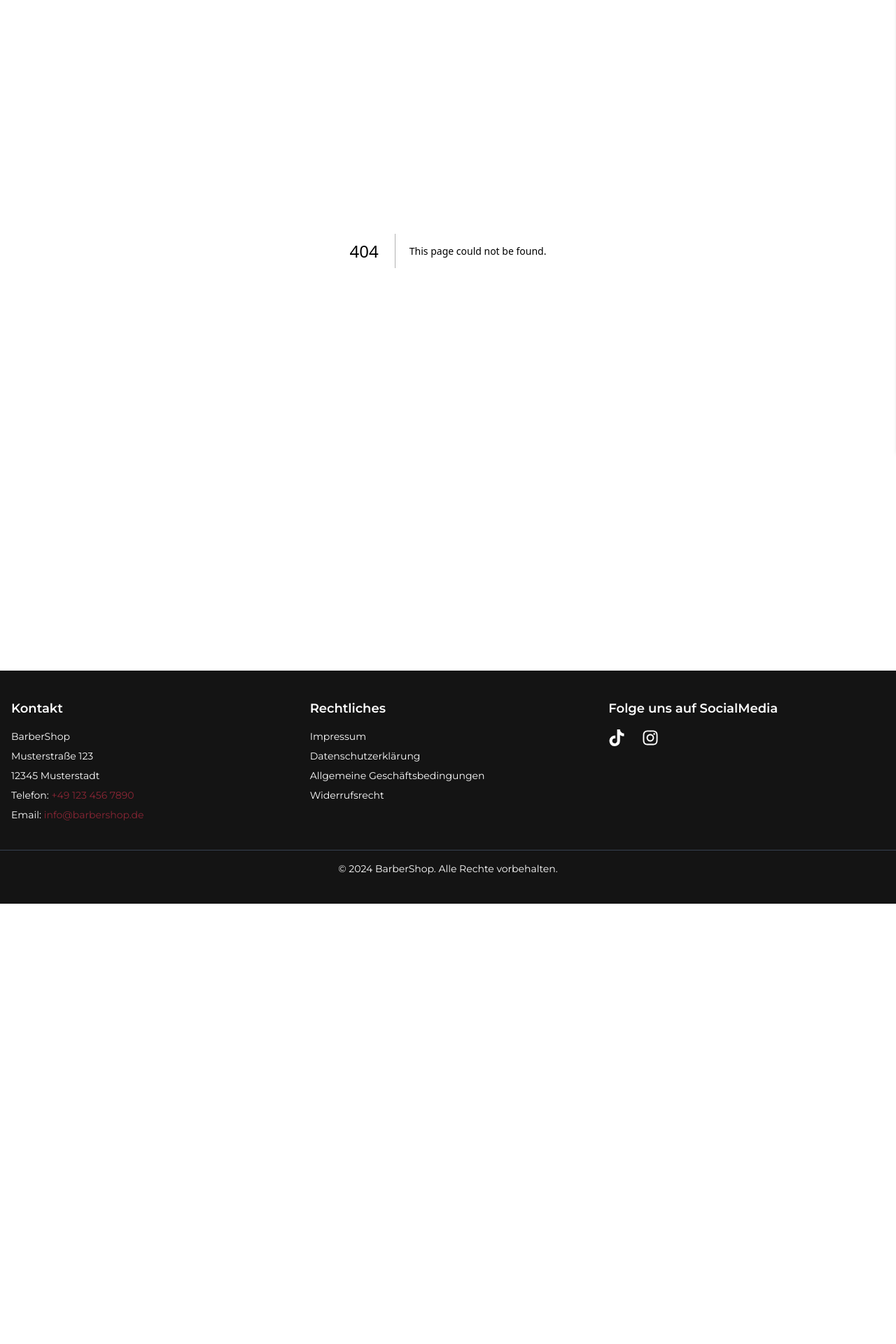
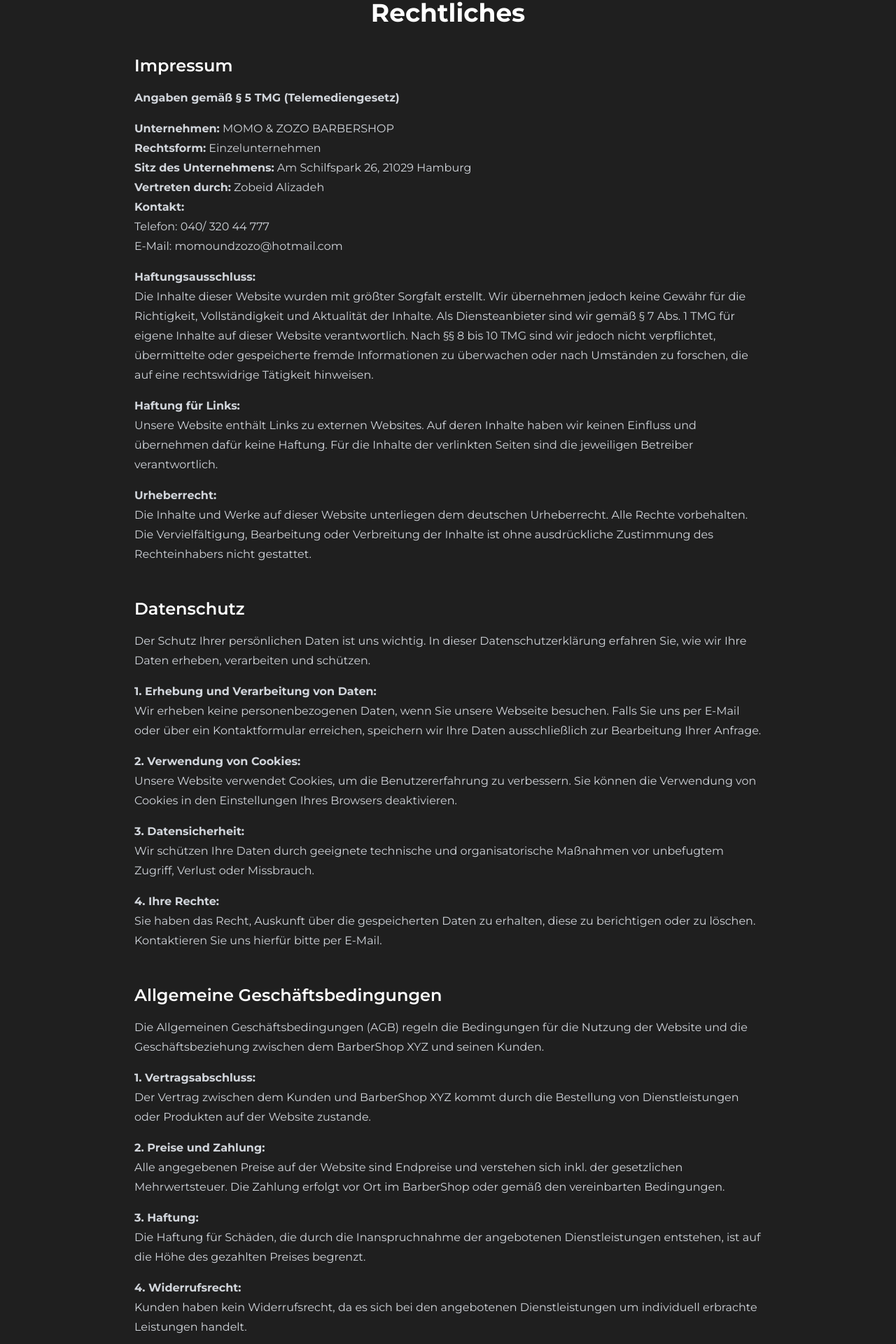
Before and after one commit to AliCodesX/barbershop-landingpage, a Next.js app: page /legal in a window 1280 px wide. Before the commit this address had no page. Shown: the part 154-2074 px from the top of the page at 70% size. Before the commit the page ends 1445 px from the top, so only its background shows below. Built offline with nearby package versions, Linux system fonts and the light colour scheme.

Commit message:
final Changes

```diff
--- a/app/contact/page.tsx
+++ b/app/contact/page.tsx
@@ -1,7 +1,6 @@
 'use client';
 
 import React from "react";
-import { Container, Typography, Box, Card, CardContent, Grid } from "@mui/material";
 import { useTypewriter, Cursor } from "react-simple-typewriter";
 
 const Contact = () => {
@@ -13,74 +12,54 @@
     // Typewriter effect using the hook
     const [text] = useTypewriter({
         words: ["Du kannst jederzeit ohne Termin vorbeikommen."],
-        loop: 0, // Loop 0 means it only types once
-        delaySpeed: 100,
+        loop: true,
+        typeSpeed: 30,
+        deleteSpeed: 10,
+        delaySpeed: 2000,
     });
 
     return (
-        <Container className="mt-10 p-6" maxWidth="lg" sx={{ py: 4, backgroundColor: '#1f1f1f', borderRadius: 2, boxShadow: 4 }}>
-            {/* Typewriter Text */}
-            <Box sx={{ mb: 4 }}>
-                <Typography className="text-center" variant="h4" gutterBottom sx={{ color: "#fff", fontWeight: 'bold' }}>
-                    Besuche uns ohne einen Termin!
-                </Typography>
-                <Typography className="text-center" variant="h6" sx={{ color: "#bdbdbd" }}>
-                    {text}
-                    <Cursor />
-                </Typography>
-            </Box>
+        <section className="mt-10 px-4 lg:px-16">
+            <div className="mt-10 p-6 bg-blackBackground text-white rounded-md shadow-md">
+                {/* Typewriter Text */}
+                <div className="mb-6 text-center">
+                    <h2 className="text-2xl font-bold mb-2">Besuche uns ohne einen Termin!</h2>
+                    <p className="text-base md:text-lg font-semibold mt-4">
+                        {text} <Cursor cursorBlinking cursorStyle="|" cursorColor="#ffaa17"/>
+                    </p>
+                </div>
 
-            {/* Kontaktinformationen */}
-            <Box sx={{ mb: 4 }}>
-                <Typography variant="h5" gutterBottom sx={{ color: "#fff", fontWeight: 'bold' }}>
-                    Kontaktinformationen
-                </Typography>
-                <Grid container spacing={2}>
-                    <Grid item xs={12} sm={6}>
-                        <Card className="bg-richBlack text-white" variant="outlined" sx={{ borderRadius: 2, boxShadow: 3 }}>
-                            <CardContent>
-                                <Typography variant="subtitle1" sx={{ color: "#fff", fontWeight: 'bold' }}>Adresse</Typography>
-                                <Typography variant="body2" sx={{ color: "#bdbdbd" }}>{address}</Typography>
-                            </CardContent>
-                        </Card>
-                    </Grid>
-                    <Grid item xs={12} sm={6}>
-                        <Card className="bg-richBlack text-white" variant="outlined" sx={{ borderRadius: 2, boxShadow: 3 }}>
-                            <CardContent>
-                                <Typography variant="subtitle1" sx={{ color: "#fff", fontWeight: 'bold' }}>Telefon</Typography>
-                                <Typography variant="body2" sx={{ color: "#bdbdbd" }}>{phone}</Typography>
-                            </CardContent>
-                        </Card>
-                    </Grid>
-                </Grid>
-            </Box>
+                {/* Kontaktinformationen */}
+                <div className="mb-6">
+                    <h3 className="text-xl font-bold mb-4">Kontaktinformationen</h3>
+                    <div className="grid grid-cols-1 md:grid-cols-2 gap-4">
+                        <div className="bg-richBlack p-4 rounded-md shadow">
+                            <h4 className="text-lg font-semibold mb-2">Adresse</h4>
+                            <p className="text-gray-400">{address}</p>
+                        </div>
+                        <div className="bg-richBlack p-4 rounded-md shadow">
+                            <h4 className="text-lg font-semibold mb-2">Telefon</h4>
+                            <p className="text-gray-400">{phone}</p>
+                        </div>
+                    </div>
+                </div>
 
-            {/* Öffnungszeiten */}
-            <Box sx={{ mb: 4 }}>
-                <Typography variant="h5" gutterBottom sx={{ color: "#fff", fontWeight: 'bold' }}>
-                    Öffnungszeiten
-                </Typography>
-                <Grid container spacing={2}>
-                    <Grid item xs={12} sm={6}>
-                        <Card className="bg-richBlack text-white" variant="outlined" sx={{ borderRadius: 2, boxShadow: 3 }}>
-                            <CardContent>
-                                <Typography variant="subtitle1" sx={{ color: "#fff", fontWeight: 'bold' }}>Unsere Öffnungszeiten</Typography>
-                                <Typography variant="body2" sx={{ color: "#bdbdbd" }}>{openingHours}</Typography>
-                            </CardContent>
-                        </Card>
-                    </Grid>
-                    <Grid item xs={12} sm={6}>
-                        <Card className="bg-richBlack text-white" variant="outlined" sx={{ borderRadius: 2, boxShadow: 3 }}>
-                            <CardContent>
-                                <Typography variant="body2" sx={{ color: "#bdbdbd" }}>
-                                    {holidayNotice}
-                                </Typography>
-                            </CardContent>
-                        </Card>
-                    </Grid>
-                </Grid>
-            </Box>
-        </Container>
+                {/* Öffnungszeiten */}
+                <div className="mb-6">
+                    <h3 className="text-xl font-bold mb-4">Öffnungszeiten</h3>
+                    <div className="grid grid-cols-1 md:grid-cols-2 gap-4">
+                        <div className="bg-richBlack p-4 rounded-md shadow">
+                            <h4 className="text-lg font-semibold mb-2">Unsere Öffnungszeiten</h4>
+                            <p className="text-gray-400">{openingHours}</p>
+                        </div>
+                        <div className="bg-richBlack p-4 rounded-md shadow">
+                            <p className="text-gray-400">{holidayNotice}</p>
+                        </div>
+                    </div>
+                </div>
+            </div>
+        </section>
+
     );
 };
 
--- a/app/globals.css
+++ b/app/globals.css
@@ -10,6 +10,7 @@
 
 body{
  background-color: #FFFFFF;
+
 }
 
 @layer base {
--- /dev/null
+++ b/app/legal/page.tsx
@@ -0,0 +1,96 @@
+'use client';
+
+import React from "react";
+
+const LegalPage = () => {
+    return (
+        <div className="min-h-screen bg-blackBackground text-white px-6 py-10">
+            <div className="max-w-4xl mx-auto">
+                {/* Überschrift */}
+                <h1 className="text-4xl font-bold mb-10 text-center">Rechtliches</h1>
+
+                {/* Impressum */}
+                <section className="mb-12">
+                    <h2 className="text-2xl font-semibold mb-4">Impressum</h2>
+                    <p className="text-gray-300 leading-7">
+                        <strong>Angaben gemäß § 5 TMG (Telemediengesetz)</strong>
+                    </p>
+                    <p className="text-gray-300 leading-7 mt-4">
+                        <strong>Unternehmen:</strong> MOMO & ZOZO BARBERSHOP<br />
+                        <strong>Rechtsform:</strong> Einzelunternehmen<br />
+                        <strong>Sitz des Unternehmens:</strong> Am Schilfspark 26, 21029 Hamburg<br />
+                        <strong>Vertreten durch:</strong> Zobeid Alizadeh<br />
+                        <strong>Kontakt:</strong><br />
+                        Telefon: 040/ 320 44 777<br />
+                        E-Mail: momoundzozo@hotmail.com<br />
+                    </p>
+
+                    <p className="text-gray-300 leading-7 mt-4">
+                        <strong>Haftungsausschluss:</strong><br />
+                        Die Inhalte dieser Website wurden mit größter Sorgfalt erstellt. Wir übernehmen jedoch keine Gewähr für die Richtigkeit, Vollständigkeit und Aktualität der Inhalte. Als Diensteanbieter sind wir gemäß § 7 Abs. 1 TMG für eigene Inhalte auf dieser Website verantwortlich. Nach §§ 8 bis 10 TMG sind wir jedoch nicht verpflichtet, übermittelte oder gespeicherte fremde Informationen zu überwachen oder nach Umständen zu forschen, die auf eine rechtswidrige Tätigkeit hinweisen.
+                    </p>
+
+                    <p className="text-gray-300 leading-7 mt-4">
+                        <strong>Haftung für Links:</strong><br />
+                        Unsere Website enthält Links zu externen Websites. Auf deren Inhalte haben wir keinen Einfluss und übernehmen dafür keine Haftung. Für die Inhalte der verlinkten Seiten sind die jeweiligen Betreiber verantwortlich.
+                    </p>
+
+                    <p className="text-gray-300 leading-7 mt-4">
+                        <strong>Urheberrecht:</strong><br />
+                        Die Inhalte und Werke auf dieser Website unterliegen dem deutschen Urheberrecht. Alle Rechte vorbehalten. Die Vervielfältigung, Bearbeitung oder Verbreitung der Inhalte ist ohne ausdrückliche Zustimmung des Rechteinhabers nicht gestattet.
+                    </p>
+                </section>
+
+                {/* Datenschutz */}
+                <section className="mb-12">
+                    <h2 className="text-2xl font-semibold mb-4">Datenschutz</h2>
+                    <p className="text-gray-300 leading-7">
+                        Der Schutz Ihrer persönlichen Daten ist uns wichtig. In dieser Datenschutzerklärung erfahren Sie, wie wir Ihre Daten erheben, verarbeiten und schützen.
+                    </p>
+                    <p className="text-gray-300 leading-7 mt-4">
+                        <strong>1. Erhebung und Verarbeitung von Daten:</strong><br />
+                        Wir erheben keine personenbezogenen Daten, wenn Sie unsere Webseite besuchen. Falls Sie uns per E-Mail oder über ein Kontaktformular erreichen, speichern wir Ihre Daten ausschließlich zur Bearbeitung Ihrer Anfrage.
+                    </p>
+                    <p className="text-gray-300 leading-7 mt-4">
+                        <strong>2. Verwendung von Cookies:</strong><br />
+                        Unsere Website verwendet Cookies, um die Benutzererfahrung zu verbessern. Sie können die Verwendung von Cookies in den Einstellungen Ihres Browsers deaktivieren.
+                    </p>
+                    <p className="text-gray-300 leading-7 mt-4">
+                        <strong>3. Datensicherheit:</strong><br />
+                        Wir schützen Ihre Daten durch geeignete technische und organisatorische Maßnahmen vor unbefugtem Zugriff, Verlust oder Missbrauch.
+                    </p>
+                    <p className="text-gray-300 leading-7 mt-4">
+                        <strong>4. Ihre Rechte:</strong><br />
+                        Sie haben das Recht, Auskunft über die gespeicherten Daten zu erhalten, diese zu berichtigen oder zu löschen. Kontaktieren Sie uns hierfür bitte per E-Mail.
+                    </p>
+                </section>
+
+                {/* Allgemeine Geschäftsbedingungen */}
+                <section className="mb-12">
+                    <h2 className="text-2xl font-semibold mb-4">Allgemeine Geschäftsbedingungen</h2>
+                    <p className="text-gray-300 leading-7">
+                        Die Allgemeinen Geschäftsbedingungen (AGB) regeln die Bedingungen für die Nutzung der Website und die Geschäftsbeziehung zwischen dem BarberShop XYZ und seinen Kunden.
+                    </p>
+                    <p className="text-gray-300 leading-7 mt-4">
+                        <strong>1. Vertragsabschluss:</strong><br />
+                        Der Vertrag zwischen dem Kunden und BarberShop XYZ kommt durch die Bestellung von Dienstleistungen oder Produkten auf der Website zustande.
+                    </p>
+                    <p className="text-gray-300 leading-7 mt-4">
+                        <strong>2. Preise und Zahlung:</strong><br />
+                        Alle angegebenen Preise auf der Website sind Endpreise und verstehen sich inkl. der gesetzlichen Mehrwertsteuer. Die Zahlung erfolgt vor Ort im BarberShop oder gemäß den vereinbarten Bedingungen.
+                    </p>
+                    <p className="text-gray-300 leading-7 mt-4">
+                        <strong>3. Haftung:</strong><br />
+                        Die Haftung für Schäden, die durch die Inanspruchnahme der angebotenen Dienstleistungen entstehen, ist auf die Höhe des gezahlten Preises begrenzt.
+                    </p>
+                    <p className="text-gray-300 leading-7 mt-4">
+                        <strong>4. Widerrufsrecht:</strong><br />
+                        Kunden haben kein Widerrufsrecht, da es sich bei den angebotenen Dienstleistungen um individuell erbrachte Leistungen handelt.
+                    </p>
+                </section>
+            </div>
+        </div>
+    );
+};
+
+export default LegalPage;
--- a/app/price/page.tsx
+++ b/app/price/page.tsx
@@ -13,35 +13,50 @@
     ];
 
     return (
-        <div className="p-6 ">
+        <div className="mt-10 px-4 lg:px-16">
             {/* Überschrift */}
             <div className="text-center mb-10">
                 <h2 className="text-4xl font-bold text-black mb-4">Unsere Preisliste</h2>
             </div>
 
             {/* Preisliste */}
-            <div className=" bg-blackBackground text-white rounded-xl shadow-2xl p-6">
+            <div className="bg-blackBackground text-white rounded-xl shadow-2xl p-6">
                 {services.map((service, index) => (
-                    <div key={index} className="flex items-center py-4  ">
+                    <div
+                        key={index}
+                        className="flex items-center py-4 gap-4"
+                    >
                         {/* Icon */}
-                        <div className="flex w-12 h-12">
-                            <Image src="/assets/barber-pole.png" alt="Barber Pole" className="rounded-full" width={48} height={48} />
+                        <div className="w-12 h-12 flex-shrink-0">
+                            <Image
+                                src="/assets/barber-pole.png"
+                                alt="Barber Pole"
+                                className="rounded-full"
+                                width={50}
+                                height={50}
+                            />
                         </div>
 
                         {/* Service Details */}
-                        <div className="flex-grow px-4">
-                            <h3 className="text-lg font-bold text-white">{service.name}</h3>
-                            <p className="text-sm text-gray-400">{service.description}</p>
+                        <div className="flex-grow">
+                            <h3 className="text-lg font-bold text-white">
+                                {service.name}
+                            </h3>
+                            <p className="text-sm text-gray-400">
+                                {service.description}
+                            </p>
                         </div>
 
                         {/* Preis */}
-                        <div className="text-right">
-                            <p className="text-lg font-bold text-white">{service.price}</p>
+                        <div className="text-lg font-bold text-hoverColor flex-shrink-0">
+                            {service.price}
                         </div>
                     </div>
                 ))}
             </div>
         </div>
+
+
     );
 };
 
--- a/components/Footer.tsx
+++ b/components/Footer.tsx
@@ -11,11 +11,11 @@
                 <div>
                     <h3 className="text-lg font-semibold mb-4">Kontakt</h3>
                     <ul className="text-sm space-y-2">
-                        <li>BarberShop</li>
-                        <li>Musterstraße 123</li>
-                        <li>12345 Musterstadt</li>
-                        <li>Telefon: <a href="tel:+491234567890" className="text-ButtonRed">+49 123 456 7890</a></li>
-                        <li>Email: <a href="mailto:info@barbershop.de" className="text-ButtonRed">info@barbershop.de</a></li>
+                        <li className="font-medium">MOMO & ZOZO BARBERSHOP</li>
+                        <li> Am Schilfpark 26</li>
+                        <li>21029 Hamburg</li>
+                        <li>Telefon: <a href="tel:04032044777" className="text-hoverColor">040/ 320 44 777</a></li>
+                        <li>Email: <a href="mailto:momoundzozo@hotmail.com" className="text-hoverColor">momoundzozo@hotmail.com</a></li>
                     </ul>
                 </div>
 
@@ -24,23 +24,18 @@
                     <h3 className="text-lg font-semibold mb-4">Rechtliches</h3>
                     <ul className="text-sm space-y-2">
                         <li>
-                            <Link href="/impressum" className="hover:underline">
+                            <Link href="/legal" className="hover:underline">
                                 Impressum
                             </Link>
                         </li>
                         <li>
-                            <Link href="/datenschutz" className="hover:underline">
+                            <Link href="/legal" className="hover:underline">
                                 Datenschutzerklärung
                             </Link>
                         </li>
                         <li>
-                            <Link href="/agb" className="hover:underline">
+                            <Link href="/legal" className="hover:underline">
                                 Allgemeine Geschäftsbedingungen
-                            </Link>
-                        </li>
-                        <li>
-                            <Link href="/widerruf" className="hover:underline">
-                                Widerrufsrecht
                             </Link>
                         </li>
                     </ul>
@@ -48,14 +43,14 @@
 
                 {/* Social Media */}
                 <div>
-                    <h3 className="text-lg font-semibold mb-4">Folge uns auf SocialMedia </h3>
+                    <h3 className="text-lg font-semibold mb-4"> SocialMedia </h3>
                     <div className="flex items-center space-x-6">
                         <a
                             href="https://www.tiktok.com/@deinprofil"
                             target="_blank"
                             rel="noopener noreferrer"
                             aria-label="TikTok"
-                            className="text-2xl text-white hover:text-ButtonRed"
+                            className="text-2xl text-white hover:text-hoverColor"
                         >
                             <FaTiktok />
                         </a>
@@ -64,7 +59,7 @@
                             target="_blank"
                             rel="noopener noreferrer"
                             aria-label="Instagram"
-                            className="text-2xl text-white hover:text-ButtonRed"
+                            className="text-2xl text-white hover:text-hoverColor"
                         >
                             <FaInstagram />
                         </a>
@@ -74,7 +69,7 @@
 
             {/* Footer-Bar */}
             <div className="mt-10 border-t border-gray-700 pt-4 text-sm text-center">
-                <p>&copy; {new Date().getFullYear()} BarberShop. Alle Rechte vorbehalten.</p>
+                <p>&copy; {new Date().getFullYear()} MOMO & ZOZO BARBERSHOP. Alle Rechte vorbehalten.</p>
             </div>
         </footer>
     );
```
Also changed, not shown: app/about/page.tsx (+50 -40 lines).
